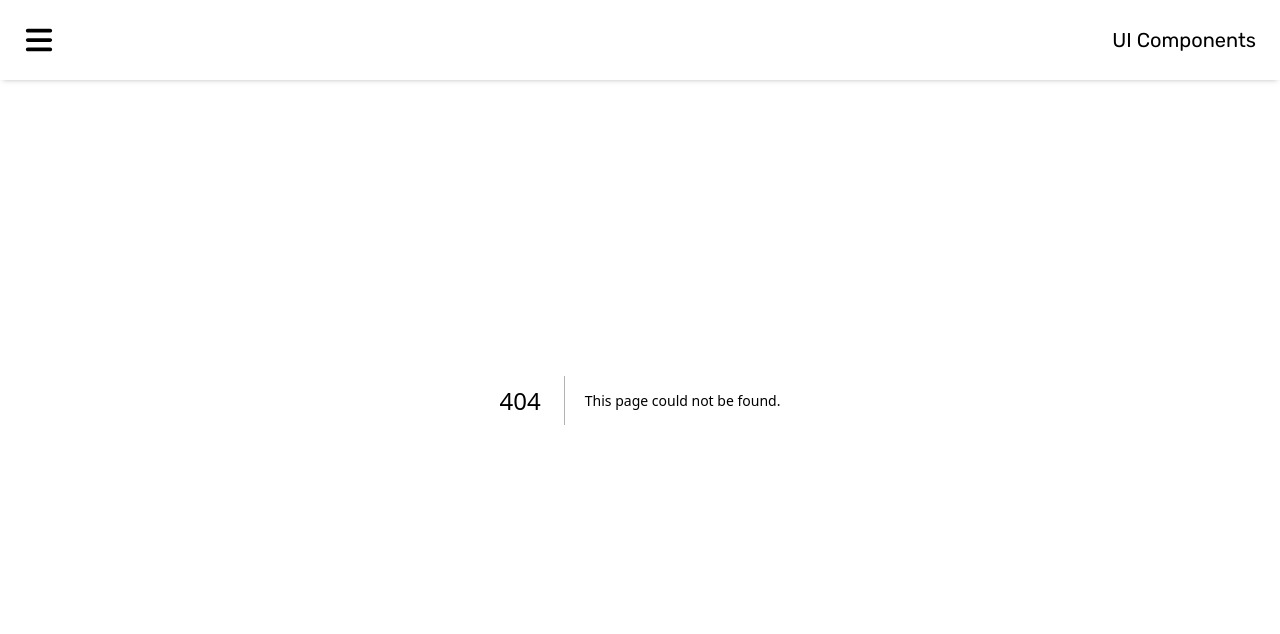
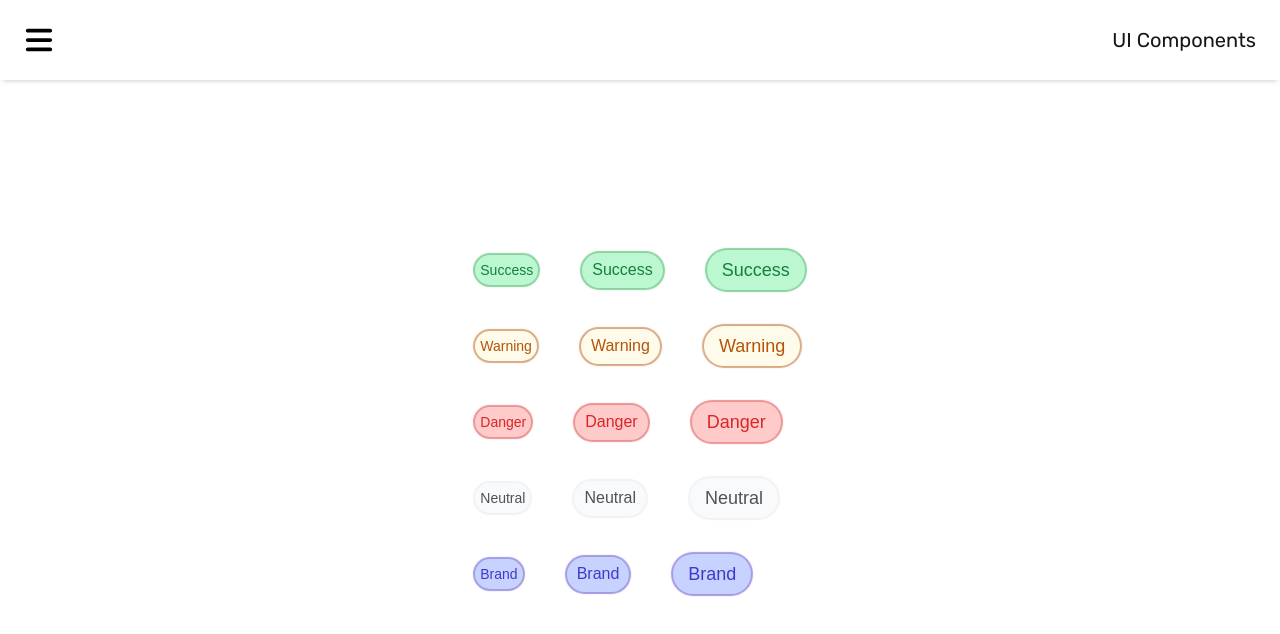
Before and after one commit to hsanchez7934/ui-components, a Next.js app: page /badge in a window 1280 px wide. Before the commit this address had no page. Shown: the top 634 px of the page. Built offline with nearby package versions, Linux system fonts and the light colour scheme.

Commit message:
Add badges component

```diff
--- /dev/null
+++ b/src/app/badge/page.tsx
@@ -0,0 +1,124 @@
+'use client'
+
+import { useId } from 'react'
+import Badge from '@/app/components/badge/Badge'
+
+const neutralBadges = [
+	{
+		badgeSize: 'small',
+		badgeType: 'neutral',
+		badgeText: 'Neutral'
+	},
+	{
+		badgeSize: 'medium',
+		badgeType: 'neutral',
+		badgeText: 'Neutral'
+	},
+	{
+		badgeSize: 'large',
+		badgeType: 'neutral',
+		badgeText: 'Neutral'
+	}
+]
+
+const dangerBadges = [
+	{
+		badgeSize: 'small',
+		badgeType: 'danger',
+		badgeText: 'Danger'
+	},
+	{
+		badgeSize: 'medium',
+		badgeType: 'danger',
+		badgeText: 'Danger'
+	},
+	{
+		badgeSize: 'large',
+		badgeType: 'danger',
+		badgeText: 'Danger'
+	}
+]
+
+const warningBadges = [
+	{
+		badgeSize: 'small',
+		badgeType: 'warning',
+		badgeText: 'Warning'
+	},
+	{
+		badgeSize: 'medium',
+		badgeType: 'warning',
+		badgeText: 'Warning'
+	},
+	{
+		badgeSize: 'large',
+		badgeType: 'warning',
+		badgeText: 'Warning'
+	}
+]
+
+const successBadges = [
+	{
+		badgeSize: 'small',
+		badgeType: 'success',
+		badgeText: 'Success'
+	},
+	{
+		badgeSize: 'medium',
+		badgeType: 'success',
+		badgeText: 'Success'
+	},
+	{
+		badgeSize: 'large',
+		badgeType: 'success',
+		badgeText: 'Success'
+	}
+]
+
+const brandBadges = [
+	{
+		badgeSize: 'small',
+		badgeType: 'brand',
+		badgeText: 'Brand'
+	},
+	{
+		badgeSize: 'medium',
+		badgeType: 'brand',
+		badgeText: 'Brand'
+	},
+	{
+		badgeSize: 'large',
+		badgeType: 'brand',
+		badgeText: 'Brand'
+	}
+]
+
+export default function BadgesPage() {
+	const renderedBadges = (
+		badgesList: {badgeSize: string; badgeType: string; badgeText: string}[]
+	) => {
+		const badges = badgesList.map((badge, index) => {
+			return (
+				<Badge
+					key={index}
+					badgeSize={badge.badgeSize}
+					badgeType={badge.badgeType}
+					badgeText={badge.badgeText}
+				/>
+			)
+		})
+		return <div className="flex items-center gap-11 mb-9">{badges}</div>
+	}
+
+	return (
+		<main className="min-h-screen pt-20 bg-white dark:bg-black flex flex-col items-center justify-center">
+			<div className="h-auto">
+				{renderedBadges(successBadges)}
+				{renderedBadges(warningBadges)}
+				{renderedBadges(dangerBadges)}
+				{renderedBadges(neutralBadges)}
+				{renderedBadges(brandBadges)}
+			</div>
+		</main>
+	)
+}
--- a/src/app/buttons/page.tsx
+++ b/src/app/button/page.tsx
@@ -1,7 +1,7 @@
 'use client'
 
 import {RiStarSLine} from 'react-icons/ri'
-import Button from '../components/buttons/Button'
+import Button from '../components/button/Button'
 
 const primaryBtns = [
 	{
--- a/src/app/components/NavBar/NavBar.tsx
+++ b/src/app/components/NavBar/NavBar.tsx
@@ -7,7 +7,11 @@ import Link from 'next/link'
 
 import {useState} from 'react'
 
-const links = [{href: '/buttons', text: 'Buttons'}, {href: '/text-inputs', text: 'Text Inputs'}]
+const links = [
+	{href: '/badge', text: 'Badge'},
+	{href: '/button', text: 'Button'},
+	{href: '/text-input', text: 'Text Input'}
+]
 
 const renderedLinks = (setToggleNavMenu: (value: boolean) => void) => {
 	return links.map((link: {href: string; text: string}) => {
@@ -46,7 +50,9 @@ export default function NavBar() {
 				</IconButton>
 			</div>
 			<div className="flex w-[50%] items-center justify-end pr-6 text-xl">
-				<Link href={'/'} style={{fontFamily: 'Rubik'}}>UI Components</Link>
+				<Link href={'/'} style={{fontFamily: 'Rubik'}}>
+					UI Components
+				</Link>
 			</div>
 			<div
 				className={`h-screen w-full absolute flex top-0 left-0 ${toggleNavManu ? 'showMenu' : 'hideMenu'}`}
--- /dev/null
+++ b/src/app/components/badge/Badge.tsx
@@ -0,0 +1,49 @@
+'use client'
+
+import './styles.css'
+import clsx from 'clsx'
+
+interface Props {
+	badgeSize: string | 'small' | 'medium' | 'large'
+	badgeType: string | 'neutral' | 'error' | 'success' | 'warning' | 'brand'
+	badgeText: string
+    classes?: string
+}
+
+export default function Badge(props: Props) {
+	const {badgeSize, badgeType, badgeText} = props
+	const getBadgeSize = (key: string) => {
+		switch (key) {
+			case 'small':
+				return 'badge_size_sm'
+			case 'medium':
+				return 'badge_size_md'
+			case 'large':
+				return 'badge_size_lg'
+			default:
+				break
+		}
+	}
+	const getBadgeColor = (key: string) => {
+		switch (key) {
+			case 'neutral':
+				return 'badge_color_neutral'
+			case 'danger':
+				return 'badge_color_danger'
+			case 'success':
+				return 'badge_color_success'
+			case 'warning':
+				return 'badge_color_warning'
+			case 'brand':
+				return 'badge_color_brand'
+			default:
+				break
+		}
+	}
+
+	return (
+		<div className={`badge ${getBadgeSize(badgeSize)} ${getBadgeColor(badgeType)} ${clsx(props?.classes)}`}>
+			<span>{badgeText}</span>
+		</div>
+	)
+}
--- /dev/null
+++ b/src/app/components/badge/styles.css
@@ -0,0 +1,105 @@
+/* Base class */
+.badge {
+	border-radius: 35px;
+	display: flex;
+	align-items: center;
+	justify-content: center;
+}
+
+.badge span {
+	height: auto;
+	width: auto;
+}
+
+/* Size classes */
+.badge_size_sm {
+	/* Define unique properties for size="sm". */
+	height: 30px;
+	width: auto;
+	font-size: 14px;
+	padding: 0 5px;
+}
+
+.badge_size_md {
+	/* Define unique properties for size="md". */
+	height: 35px;
+	width: auto;
+	font-size: 16px;
+	padding: 0 10px;
+}
+
+.badge_size_lg {
+	/* Define unique properties for size="lg". */
+	height: 40px;
+	width: auto;
+	font-size: 18px;
+	padding: 0 15px;
+}
+
+@media (min-width: 2000px) {
+    .badge_size_sm {
+        /* Define unique properties for size="sm". */
+        height: 75px;
+        width: auto;
+        font-size: 24px;
+        padding: 0 15px;
+    }
+
+    .badge_size_md {
+        /* Define unique properties for size="md". */
+        height: 95px;
+        width: auto;
+        font-size: 34px;
+        padding: 0 25px;
+    }
+
+    .badge_size_lg {
+        /* Define unique properties for size="lg". */
+        height: 105px;
+        width: auto;
+        font-size: 44px;
+        padding: 0 35px;
+    }
+}
+
+/* Color classes */
+.badge_color_neutral {
+	/* Define unique properties for color="neutral". */
+	background-color: #f9fafb;
+	color: #525252;
+	box-shadow: 0px 0px 1px 2px rgba(230, 230, 230, 0.5);
+	-webkit-box-shadow: 0px 0px 1px 2px rgba(230, 230, 230, 0.5);
+	-moz-box-shadow: 0px 0px 1px 2px rgba(230, 230, 230, 0.5);
+}
+.badge_color_danger {
+	/* Define unique properties for color="danger". */
+	background-color: #fecaca;
+	color: #dc2626;
+	box-shadow: 0px 0px 1px 2px rgba(220, 38, 38, 0.5);
+	-webkit-box-shadow: 0px 0px 1px 2px rgba(220, 38, 38, 0.5);
+	-moz-box-shadow: 0px 0px 1px 2px rgba(220, 38, 38, 0.5);
+}
+.badge_color_warning {
+	/* Define unique properties for color="warning". */
+	background-color: #fffbeb;
+	color: #b45309;
+	box-shadow: 0px 0px 1px 2px rgba(180, 83, 9, 0.5);
+	-webkit-box-shadow: 0px 0px 1px 2px rgba(180, 83, 9, 0.5);
+	-moz-box-shadow: 0px 0px 1px 2px rgba(180, 83, 9, 0.5);
+}
+.badge_color_success {
+	/* Define unique properties for color="success". */
+	background-color: #bbf7d0;
+	color: #15803d;
+	box-shadow: 0px 0px 1px 2px rgba(21, 168, 61, 0.5);
+	-webkit-box-shadow: 0px 0px 1px 2px rgba(21, 168, 61, 0.5);
+	-moz-box-shadow: 0px 0px 1px 2px rgba(21, 168, 61, 0.5);
+}
+.badge_color_brand {
+	/* Define unique properties for color="brand". */
+	background-color: #c7d2fe;
+	color: #4338ca;
+	box-shadow: 0px 0px 1px 2px rgba(67, 56, 202, 0.5);
+	-webkit-box-shadow: 0px 0px 1px 2px rgba(67, 56, 202, 0.5);
+	-moz-box-shadow: 0px 0px 1px 2px rgba(67, 56, 202, 0.5);
+}
--- a/src/app/components/text-inputs/TextInputs.tsx
+++ b/src/app/components/text-input/TextInputs.tsx
@@ -1,3 +1,5 @@
+'use client'
+
 import clsx from 'clsx'
 import './styles.css'
 import {ReactNode} from 'react'
--- a/src/app/page.tsx
+++ b/src/app/page.tsx
@@ -1,5 +1,5 @@
 import Link from 'next/link'
-import Button from '@/app/components/buttons/Button'
+import Button from '@/app/components/button/Button'
 
 export default function Home() {
 	return (
--- a/src/app/text-inputs/page.tsx
+++ b/src/app/text-input/page.tsx
@@ -1,4 +1,4 @@
-import TextInputs from '../components/text-inputs/TextInputs'
+import TextInputs from '../components/text-input/TextInputs'
 import {RiMailLine, RiQuestionLine} from 'react-icons/ri'
 
 const inputsList = [
```
Also changed, not shown: src/app/components/button/Button.tsx (renamed from src/app/components/buttons/Button.tsx), src/app/components/button/styles.css (renamed from src/app/components/buttons/styles.css), src/app/components/text-input/styles.css (renamed from src/app/components/text-inputs/styles.css).
